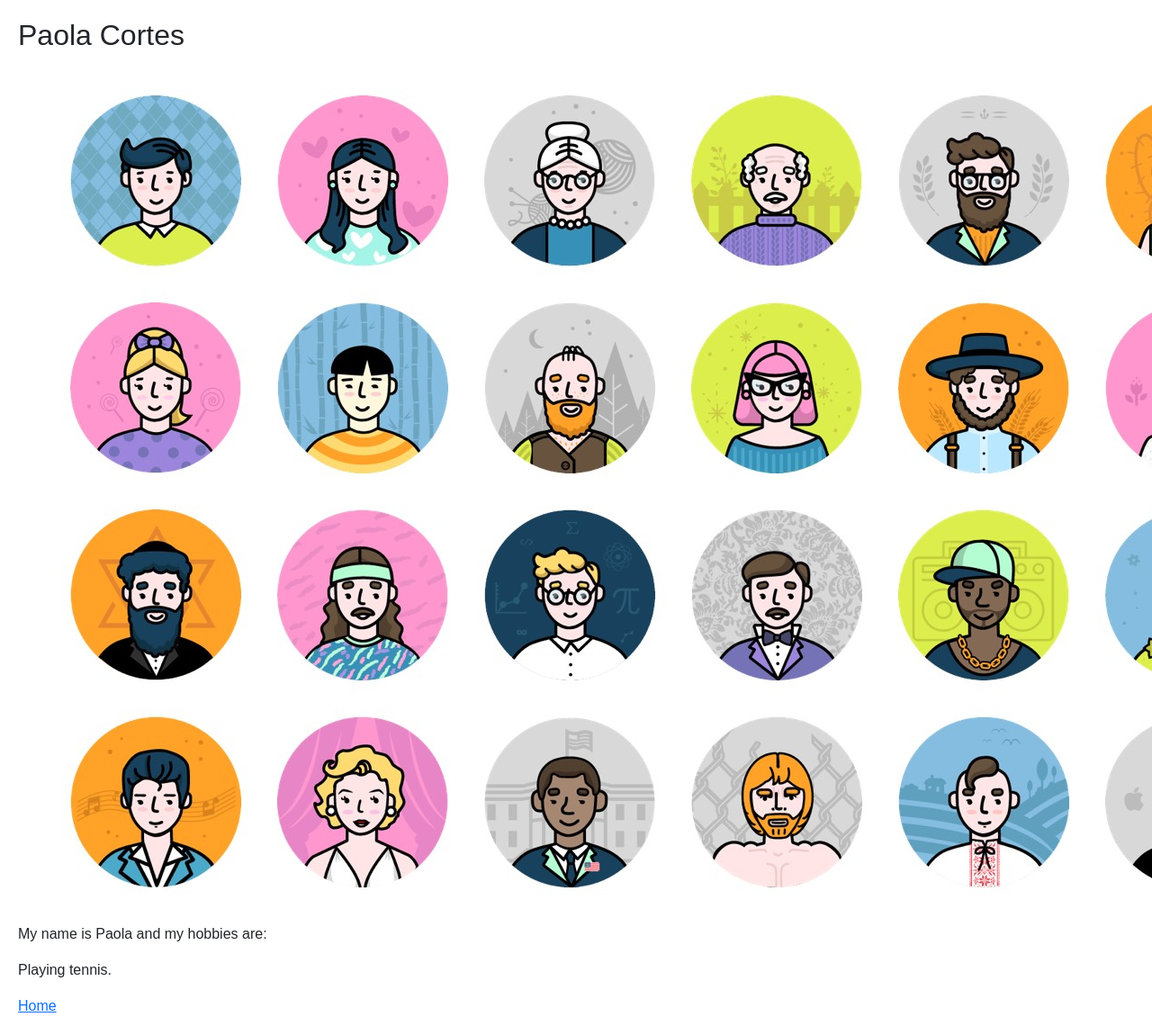
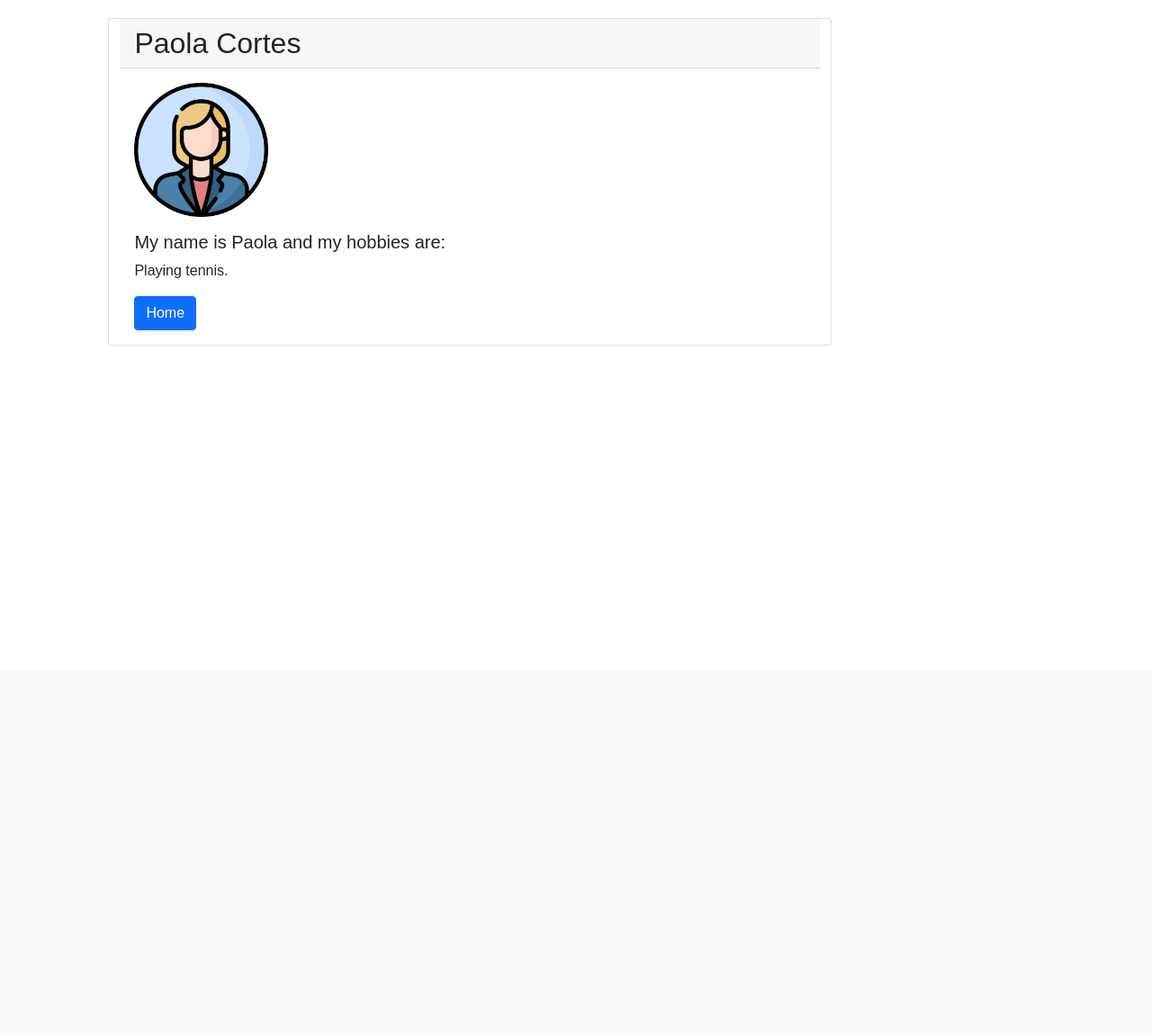
Before and after one commit to p-corteszaragoza/Homework_2_111, a Flask app: page /users/1/profiles in a window 1280 px wide; the page is wider, and only the part inside the window is pictured. Shown: the part 56-1206 px from the top of that part at 90% size. After the commit the page ends 440 px from the top of that part, so only its background shows below. Run offline with Flask 2, Linux system fonts and the light colour scheme; data comes from the database, SQL or seed files in the repository; some web fonts are replaced.

Commit message:
Class 4 Adding css style

```diff
--- a/app/static/css/base.css
+++ b/app/static/css/base.css
@@ -1,8 +1,17 @@
 h1 {
-    color: red;
+    color:#0d6efd;
     font-family: 'Georama', sans-serif;
 }
 
 body {
     font-family: 'Georama', sans-serif;
 }
+
+ul {
+    list-style-type: none;
+}
+
+.container {
+    width: 80%;
+    margin: auto;
+}
--- a/app/templates/404.html
+++ b/app/templates/404.html
@@ -3,5 +3,7 @@
 {% block title %}not found{% endblock title %}
 
 {% block content %}
-    <h1>Page Not Found, {{ e }}</h1>
+    <div class="container">
+        <h1>Page Not Found, {{ e }}</h1>
+    </div>
 {% endblock content %}
--- a/app/templates/index.html
+++ b/app/templates/index.html
@@ -3,6 +3,7 @@
 {% block title %}Home{% endblock title %}
 
 {% block content %}
+    <div class="container">
         <h1>Hello, {{ name }}</h1>
 
         {% if name == "Paola" %}
@@ -10,4 +11,5 @@
         {% else %}
             <p>You probably shouldn't be here.</p>
         {% endif %}
+    </div>
 {% endblock content %}
--- a/app/templates/user_profile.html
+++ b/app/templates/user_profile.html
@@ -3,14 +3,25 @@
 {% block title %}{{ user.first_name }}{% endblock title %}
 
 {% block content %}
-    <h2>
-        {{ user.first_name }} {{ user.last_name }}
-    </h2>
-    <img src={{ url_for('static', filename='images/img.jpg')}}>
-
-    <p> My name is {{ user.first_name}} and my hobbies are:</p>
-    <p>{{ user.hobbies }}.</p>
-
-    <a href="{{ url_for('index') }}">Home</a>
+    <div class="card container">
+        <h2 class="card-header">
+            {{ user.first_name }} {{ user.last_name }}
+        </h2>
+        <div class="card-body">
+            {% if user.first_name == "Paola" %}
+                <img
+                    src={{ url_for('static', filename='images/profile_picture_1.png', _external=True)}}
+                    style="width: 20%;">
+            {% else %}
+                <img
+                src={{ url_for('static', filename='images/profile_picture_2.png', _external=True)}}
+                style="width: 20%;">
+            {% endif %}
+            <p></p>
+          <h5 class="card-title">My name is {{ user.first_name}} and my hobbies are:</h5>
+          <p class="card-text">{{ user.hobbies }}.</p>
+          <a href="{{ url_for('index') }}"  class="btn btn-primary">Home</a>
+        </div>
+      </div>
 
 {% endblock content %}
```
Also changed, not shown: app/templates/profile_list.html (+7 -3 lines), app/static/images/profile_picture_1.png (added), app/static/images/profile_picture_2.png (added). Lines whose indentation alone changed are shown as unchanged.
